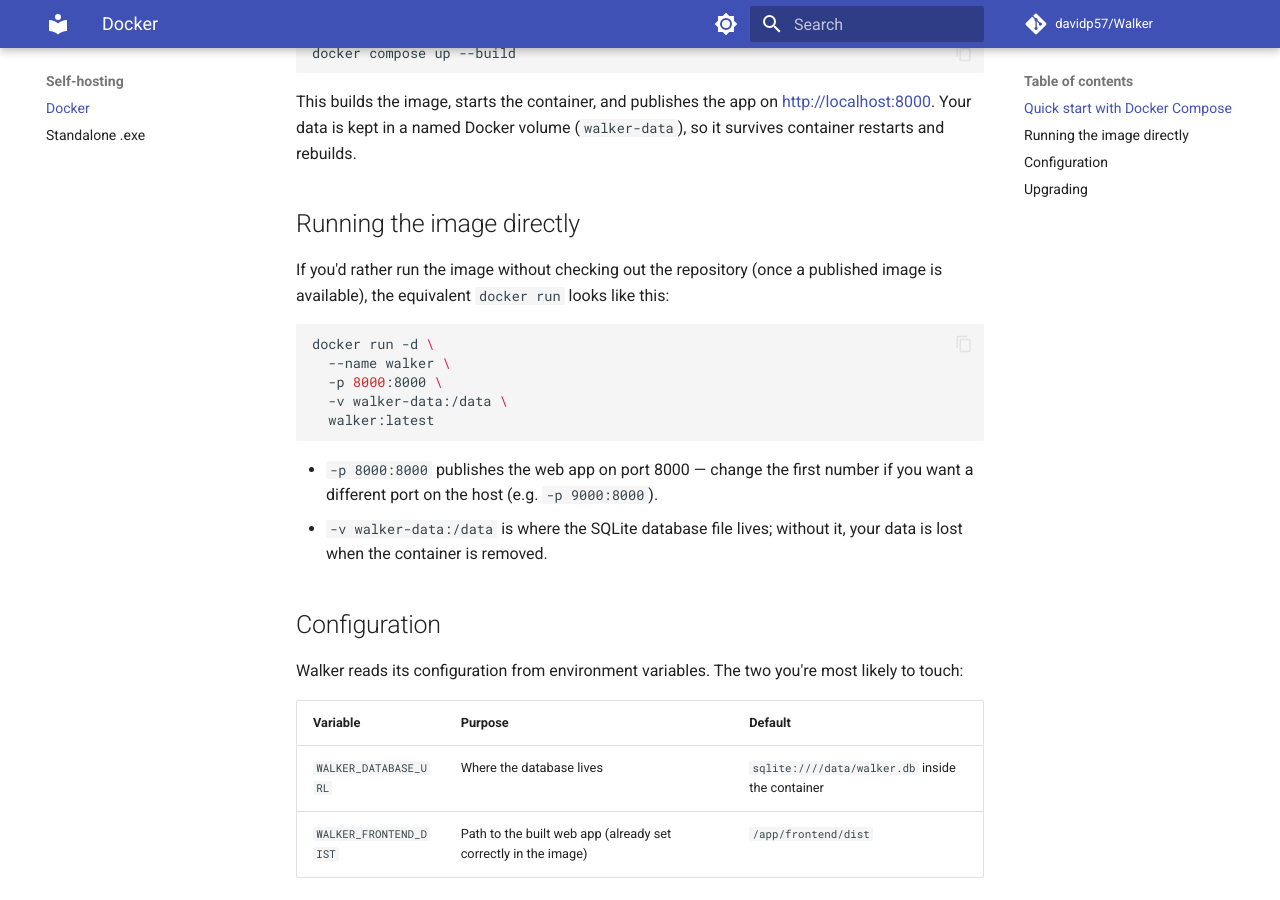
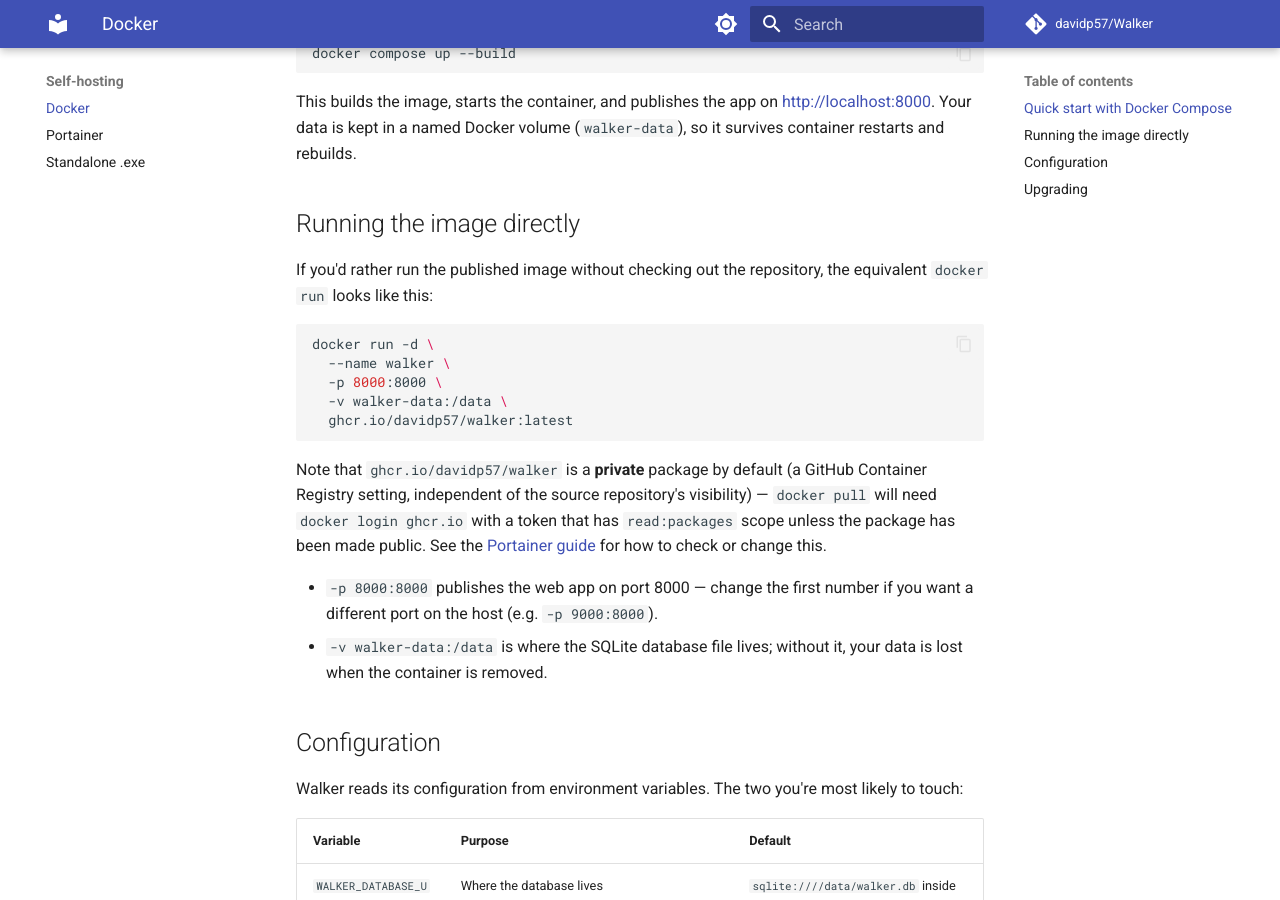
Before and after one commit to davidp57/walker, an MkDocs documentation site: the page built from docs-site/self-hosting/docker.md, in a window 1280 px wide and 900 px high, scrolled down 378 px. Built offline with MkDocs 1.6.1 and Material for MkDocs 9.7.7, drawn with Linux system fonts in a browser that asks for light colours; comment, search, counter and statistics services are not loaded.

Commit message:
docs: add Portainer self-hosting guide
Covers deploying the published ghcr.io/davidp57/walker image as a
Portainer stack: the private-by-default GHCR visibility gotcha,
a ready-to-paste compose stack, optional SSO env vars for a
shared/hosted instance, and upgrading. Also points docker.md at the
now-real GHCR image instead of the placeholder "walker:latest".

````diff
--- a/docs-site/self-hosting/docker.md
+++ b/docs-site/self-hosting/docker.md
@@ -17,16 +17,22 @@
 
 ## Running the image directly
 
-If you'd rather run the image without checking out the repository (once a published image is
-available), the equivalent `docker run` looks like this:
+If you'd rather run the published image without checking out the repository, the equivalent
+`docker run` looks like this:
 
 ```bash
 docker run -d \
   --name walker \
   -p 8000:8000 \
   -v walker-data:/data \
-  walker:latest
+  ghcr.io/davidp57/walker:latest
 ```
+
+Note that `ghcr.io/davidp57/walker` is a **private** package by default (a GitHub Container
+Registry setting, independent of the source repository's visibility) — `docker pull` will need
+`docker login ghcr.io` with a token that has `read:packages` scope unless the package has been made
+public. See the [Portainer guide](portainer.md#prerequisite-image-visibility) for how to check or
+change this.
 
 - `-p 8000:8000` publishes the web app on port 8000 — change the first number if you want a
   different port on the host (e.g. `-p 9000:8000`).
--- a/mkdocs.yml
+++ b/mkdocs.yml
@@ -42,5 +42,6 @@
   - Getting Started: getting-started.md
   - Self-hosting:
       - Docker: self-hosting/docker.md
+      - Portainer: self-hosting/portainer.md
       - Standalone .exe: self-hosting/standalone-exe.md
   - Day-to-day Guide: guide.md
````
Also changed, not shown: docs-site/self-hosting/portainer.md (added, +78 -0 lines).
